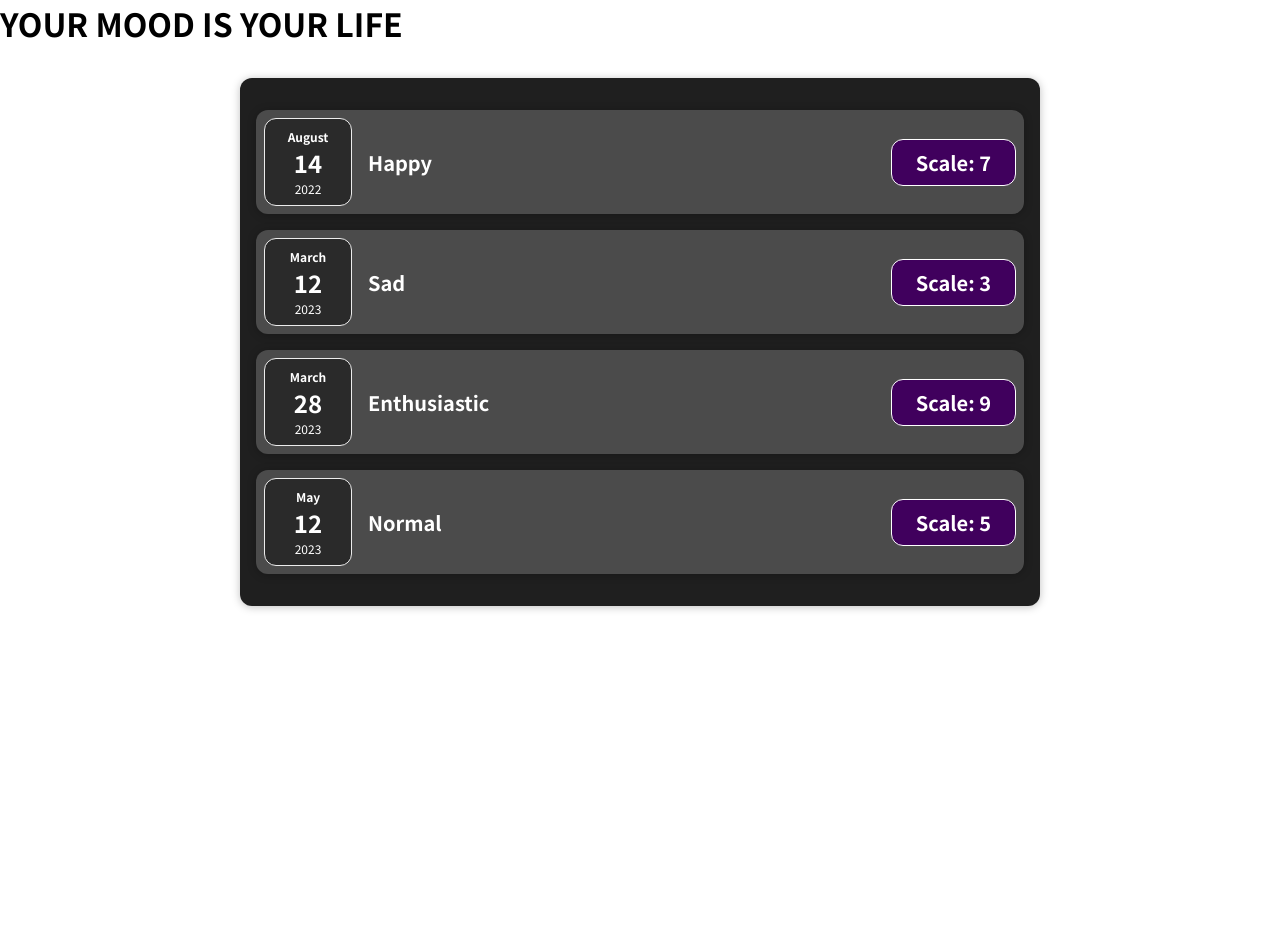
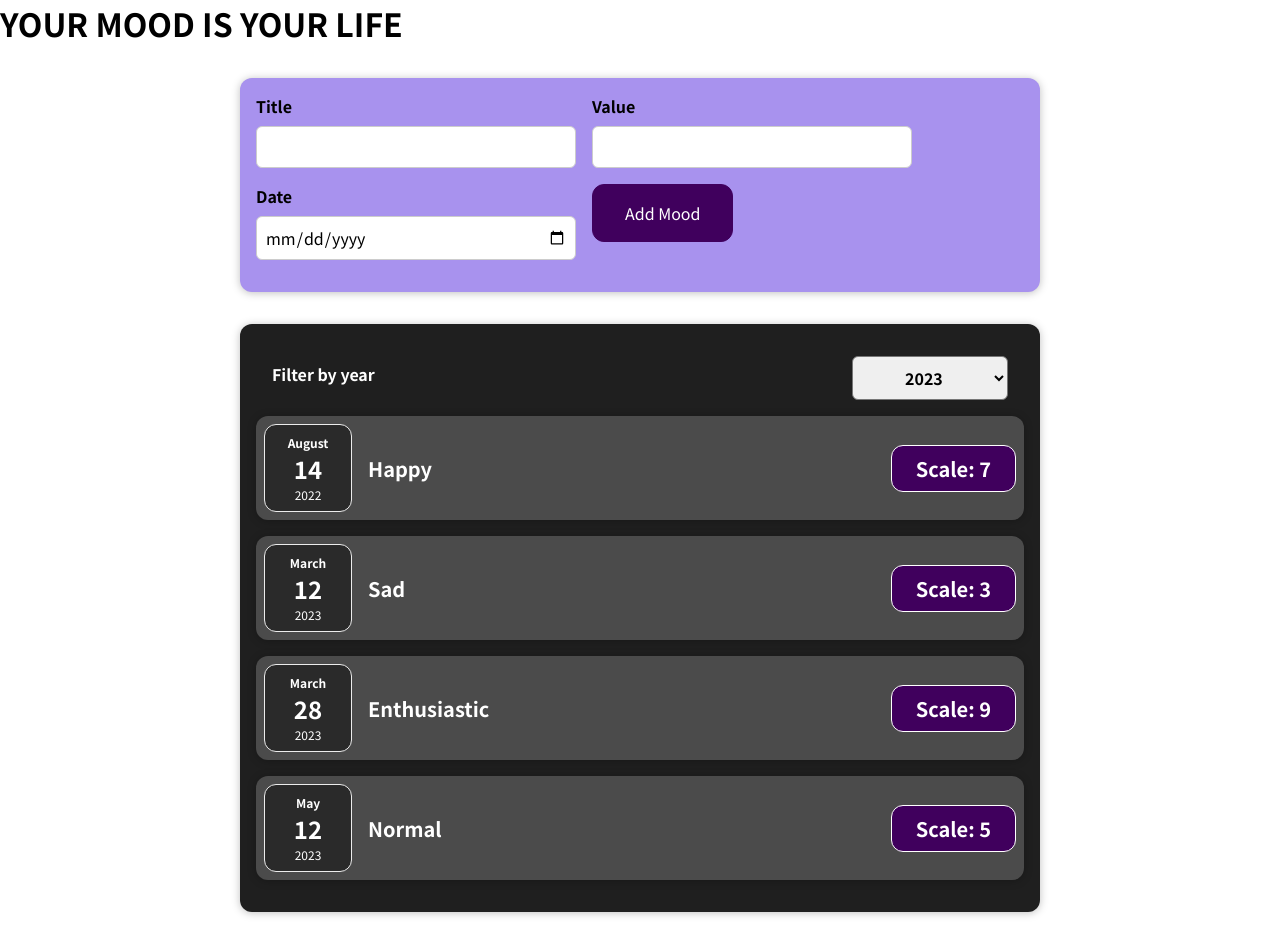
Before and after one commit to Luega/ReactMoodTracker, a React (Create React App) app: page / in a window 1280 px wide. Before the commit the page ends 800 px from the top, so only its background shows below. Built offline with nearby package versions, Linux system fonts and the light colour scheme.

Commit message:
COMPONENTS
added MoodForm and css,
added NewMood and css,
added MoodsYearFilter and css.

```diff
--- a/src/App.js
+++ b/src/App.js
@@ -1,3 +1,4 @@
+import NewMood from "./components/NewMood/NewMood";
 import MoodsContainer from "./components/Moods/MoodsContainer";
 
 const App = () => {
@@ -28,9 +29,14 @@ const App = () => {
     },
   ];
 
+  const addMoodHandler = (mood) => {
+    console.log(mood);
+  };
+
   return (
     <div>
       <h1>YOUR MOOD IS YOUR LIFE</h1>
+      <NewMood addMoodToParentHandler={addMoodHandler} />
       <MoodsContainer moods={moods} />
     </div>
   );
--- a/src/components/Moods/MoodItem.js
+++ b/src/components/Moods/MoodItem.js
@@ -1,6 +1,6 @@
 import "./MoodItem.css";
+import Card from "../UI/Card";
 import MoodDate from "./MoodDate";
-import Card from "../UI/Card";
 
 const MoodItem = (props) => {
   return (
--- a/src/components/Moods/MoodsContainer.js
+++ b/src/components/Moods/MoodsContainer.js
@@ -1,10 +1,22 @@
+import { useState } from "react";
 import "./MoodsContainer.css";
+import Card from "../UI/Card";
+import MoodsYearFilter from "./MoodsYearFilter";
 import MoodItem from "./MoodItem";
-import Card from "../UI/Card";
 
 const MoodsContainer = (props) => {
+  const [chosenYear, setChosenYear] = useState(2023);
+
+  const filterChangeHandler = (filteredYear) => {
+    setChosenYear(filteredYear);
+  };
+
   return (
     <Card className="moodsContainer">
+      <MoodsYearFilter
+        chosenYear={chosenYear}
+        onChangeFilter={filterChangeHandler}
+      />
       {props.moods.map((mood, index) => {
         return (
           <MoodItem
--- /dev/null
+++ b/src/components/Moods/MoodsYearFilter.css
@@ -0,0 +1,24 @@
+.moods-filter {
+  color: white;
+  padding: 0 1rem;
+}
+
+.moods-filter__control {
+  display: flex;
+  width: 100%;
+  align-items: center;
+  justify-content: space-between;
+  margin: 1rem 0;
+}
+
+.moods-filter label {
+  font-weight: bold;
+  margin-bottom: 0.5rem;
+}
+
+.moods-filter select {
+  font: inherit;
+  padding: 0.5rem 3rem;
+  font-weight: bold;
+  border-radius: 6px;
+}
--- /dev/null
+++ b/src/components/Moods/MoodsYearFilter.js
@@ -0,0 +1,24 @@
+import "./MoodsYearFilter.css";
+
+const MoodsYearFilter = (props) => {
+  const dropdownChangeHandler = (e) => {
+    props.onChangeFilter(e.target.value);
+  };
+
+  return (
+    <div className="moods-filter">
+      <div className="moods-filter__control">
+        <label>Filter by year</label>
+        <select value={props.chosenValue} onChange={dropdownChangeHandler}>
+          <option value="2023">2023</option>
+          <option value="2022">2022</option>
+          <option value="2021">2021</option>
+          <option value="2020">2020</option>
+          <option value="2019">2019</option>
+        </select>
+      </div>
+    </div>
+  );
+};
+
+export default MoodsYearFilter;
--- /dev/null
+++ b/src/components/NewMood/MoodForm.css
@@ -0,0 +1,26 @@
+.new-mood__controls {
+  display: flex;
+  flex-wrap: wrap;
+  gap: 1rem;
+  margin-bottom: 1rem;
+  text-align: left;
+}
+
+.new-mood__control label {
+  font-weight: bold;
+  margin-bottom: 0.5rem;
+  display: block;
+}
+
+.new-mood__control input {
+  font: inherit;
+  padding: 0.5rem;
+  border-radius: 6px;
+  border: 1px solid #ccc;
+  width: 20rem;
+  max-width: 100%;
+}
+
+.new-mood__actions {
+  text-align: right;
+}
--- /dev/null
+++ b/src/components/NewMood/MoodForm.js
@@ -0,0 +1,74 @@
+import { useState } from "react";
+import "./MoodForm.css";
+
+function MoodForm(props) {
+  const [enteredTitle, setEnteredTitle] = useState("");
+  const [enteredValue, setEnteredValue] = useState("");
+  const [enteredDate, setEnteredDate] = useState("");
+
+  const titleChangeHandler = (e) => {
+    setEnteredTitle(e.target.value);
+  };
+  const valueChangeHandler = (e) => {
+    setEnteredValue(e.target.value);
+  };
+  const dateChangeHandler = (e) => {
+    setEnteredDate(e.target.value);
+  };
+
+  const submitHandler = (e) => {
+    e.preventDefault();
+    const moodData = {
+      title: enteredTitle,
+      value: enteredValue,
+      date: new Date(enteredDate),
+    };
+    props.saveMoodDataToParentHandler(moodData);
+    setEnteredTitle("");
+    setEnteredValue("");
+    setEnteredDate("");
+  };
+
+  return (
+    <div>
+      <form onSubmit={submitHandler}>
+        <div className="new-mood__controls">
+          <div className="new-mood__control">
+            <label>Title</label>
+            <input
+              type="text"
+              value={enteredTitle}
+              onChange={titleChangeHandler}
+            />
+          </div>
+          <div className="new-mood__control">
+            <label>Value</label>
+            <input
+              type="number"
+              value={enteredValue}
+              min="0"
+              max="10"
+              step="0.5"
+              onChange={valueChangeHandler}
+            />
+          </div>
+          <div className="new-mood__control">
+            <label>Date</label>
+            <input
+              type="date"
+              value={enteredDate}
+              min="2019-01-01"
+              max="2023-12-31"
+              onChange={dateChangeHandler}
+            />
+          </div>
+          <div className="new-mood__actions">
+            <button type="submit">Add Mood</button>
+          </div>
+        </div>
+      </form>
+    </div>
+  );
+}
+
+export default MoodForm;
--- /dev/null
+++ b/src/components/NewMood/NewMood.css
@@ -0,0 +1,38 @@
+.new-mood {
+  background-color: #a892ee;
+  padding: 1rem;
+  margin: 2rem auto;
+  width: 50rem;
+  max-width: 95%;
+  border-radius: 12px;
+  text-align: center;
+  box-shadow: 0 1px 8px rgba(0, 0, 0, 0.25);
+}
+
+.new-mood button {
+  font: inherit;
+  cursor: pointer;
+  padding: 1rem 2rem;
+  border: 1px solid #40005d;
+  background-color: #40005d;
+  color: white;
+  border-radius: 12px;
+  margin-right: 1rem;
+}
+
+.new-mood button:hover,
+.new-mood button:active {
+  background-color: #510674;
+  border-color: #510674;
+}
+
+.new-mood button.alternative {
+  color: #220131;
+  border-color: transparent;
+  background-color: transparent;
+}
+
+.new-mood button.alternative:hover,
+.new-mood button.alternative:active {
+  background-color: #ddb3f8;
+}
--- /dev/null
+++ b/src/components/NewMood/NewMood.js
@@ -0,0 +1,20 @@
+import "./NewMood.css";
+import MoodForm from "./MoodForm";
+
+function NewMood(props) {
+  const saveMoodDataHandler = (enteredMoodData) => {
+    const moodData = {
+      ...enteredMoodData,
+      id: Math.random().toString(),
+    };
+    props.addMoodToParentHandler(moodData);
+  };
+
+  return (
+    <div className="new-mood">
+      <MoodForm saveMoodDataToParentHandler={saveMoodDataHandler} />
+    </div>
+  );
+}
+
+export default NewMood;
```
